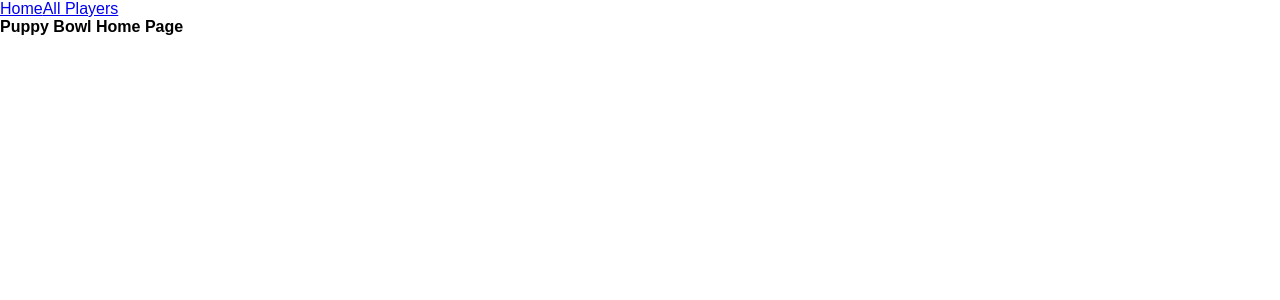
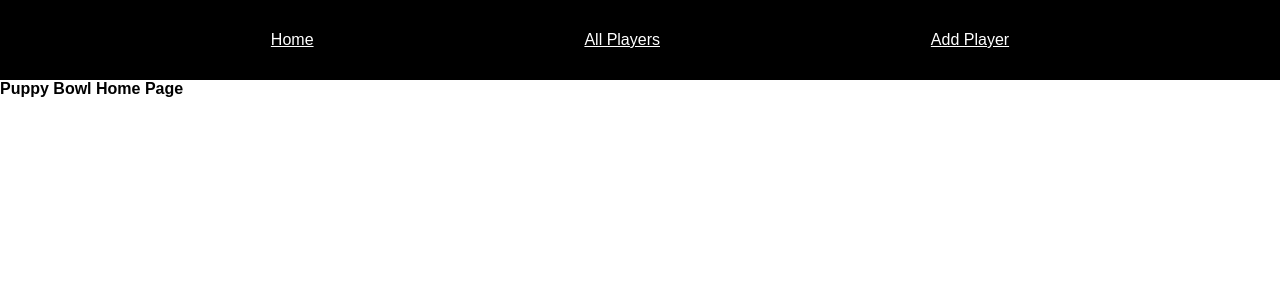
Before and after one commit to CalebScott0/Block29Workshop, a React (Vite) app in the folder redux-app/: page / in a window 1280 px wide. Shown: the top 300 px of the page. Built offline with nearby package versions, Linux system fonts and the light colour scheme.

Commit message:
Single player view created, not styled

```diff
--- a/redux-app/src/app/App.css
+++ b/redux-app/src/app/App.css
@@ -5,7 +5,7 @@
   font-family: Arial, Helvetica, sans-serif;
 }
 
-#root {
+.App {
   width: 100vw;
 }
 
@@ -19,11 +19,29 @@
   font-size: 2rem;
 }
 
+nav {
+  width: 100%;
+  height: 10vh;
+  display: flex;
+  justify-content: space-evenly;
+  align-items: center;
+  background-color: black;
+}
+nav a {
+  color: white;
+}
+
 .players {
   display: flex;
   flex-wrap: wrap;
   justify-content: center;
   align-items: center;
+}
+.players .player-heading {
+  width: 100%;
+  font-size: 2em;
+  text-align: center;
+  padding: 1em 0;
 }
 .players .player-card {
   width: 360px;
@@ -87,6 +105,7 @@
 .single-player {
   height: 100vh;
   width: 100vw;
+  margin-top: 2em;
 }
 .single-player .single-player-card {
   width: 600px;
--- a/redux-app/src/app/App.jsx
+++ b/redux-app/src/app/App.jsx
@@ -6,21 +6,17 @@ import NavBar from "../components/NavBar";
 import NewPlayerForm from "../components/NewPlayerForm";
 import SinglePlayer from "../components/SinglePlayer";
 import { Routes, Route } from "react-router-dom";
-import { Link } from "react-router-dom";
 
 function App() {
   return (
     <div className="App">
-    <nav>
-      <Link to="/">Home</Link>
-      <Link to="/all-players">All Players</Link>
-    </nav>
-      {/* <NavBar /> */}
+
+      <NavBar />
       <Routes>
         <Route path = "/" element={<HomePage />}></Route>
         <Route path = "/all-players" element={<AllPlayers />}></Route>
         <Route path="/player/:player_id" element={<SinglePlayer />}></Route>
-        {/* <NewPlayerForm /> */}
+        <Route path = "/new-player-form" element={<NewPlayerForm />}></Route>
       </Routes>
     </div>
   );
--- a/redux-app/src/app/App.scss
+++ b/redux-app/src/app/App.scss
@@ -4,7 +4,7 @@
   font-size: 16px;
   font-family: Arial, Helvetica, sans-serif;
 }
-#root {
+.App {
   width: 100vw;
 }
 .bold {
@@ -16,11 +16,29 @@
   font-size: 2rem;
 }
 
+nav {
+  width: 100%;
+  height: 10vh;
+  display: flex;
+  justify-content: space-evenly;
+  align-items: center;
+  background-color: black;
+  a{
+    color: white;
+  }
+}
+
 .players {
   display: flex;
   flex-wrap: wrap;
   justify-content: center;
   align-items: center;
+  .player-heading {
+    width: 100%;
+    font-size: 2em;
+    text-align: center;
+    padding: 1em 0;
+  }
   .player-card {
     width: 360px;
     height: 420px;
@@ -84,6 +102,7 @@
 .single-player {
   height: 100vh;
   width: 100vw;
+  margin-top: 2em;
   .single-player-card {
     width: 600px;
     margin: 0 auto;
--- a/redux-app/src/components/AllPlayers.jsx
+++ b/redux-app/src/components/AllPlayers.jsx
@@ -12,9 +12,14 @@ export default function AllPlayers() {
       {error && <p className="alt">Something went wrong, please try again!</p>}
       {isLoading && <p className="alt">Loading Players...</p>}
       {/* <SearchBar /> */}
+      {data.data && <h2 className="player-heading">Click on a player to see more details</h2>}
       {data.data &&
         data.data.players.map((player) => (
-          <div key={player.id} className="player-card">
+          <div
+            key={player.id}
+            className="player-card"
+            onClick={() => navigate(`/player/${player["id"]}`)}
+          >
             <div className="player-image-container">
               <img src={player["imageUrl"]} alt={player["name"]} />
             </div>
--- a/redux-app/src/components/NavBar.jsx
+++ b/redux-app/src/components/NavBar.jsx
@@ -1,3 +1,10 @@
+import { Link } from "react-router-dom";
 export default function NavBar() {
-  return <div>NavBar</div>;
+  return (
+    <nav>
+      <Link to="/">Home</Link>
+      <Link to="/all-players">All Players</Link>
+      <Link to="/new-player-form">Add Player</Link>
+    </nav>
+  );
 }
```
Also changed, not shown: 1 other file (tests, documents, lock files or other folders).
